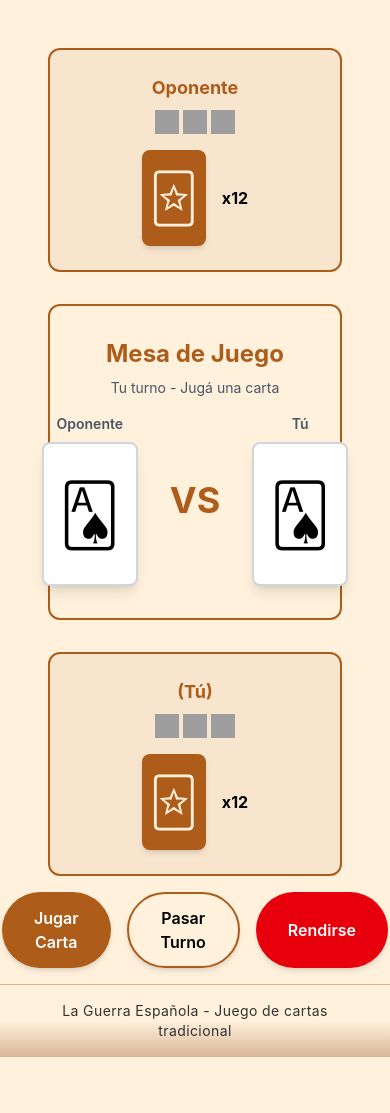
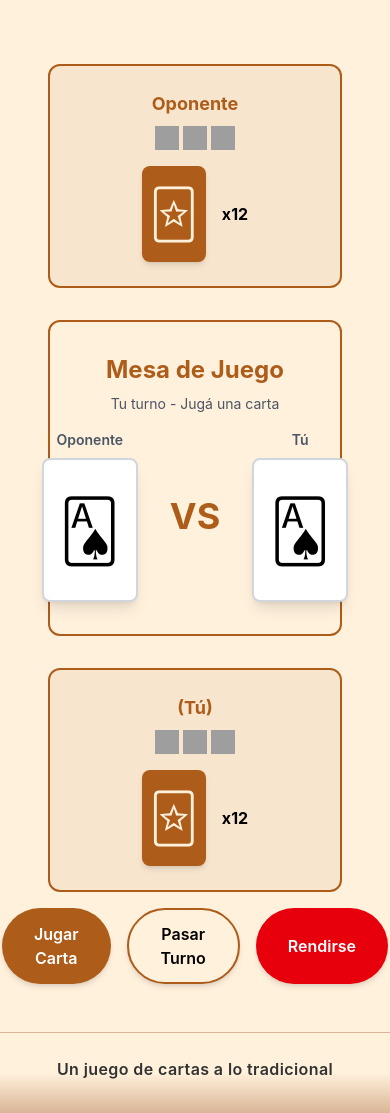
Before and after one commit to FabrizioJordan/proyectoTC3-2026, a PHP site: page /tablero in a window 390 px wide. Shown: the part 87-1200 px from the top of the page. Before the commit the page ends 1144 px from the top, so only its background shows below. Run offline with PHP 8.4, Linux system fonts and the light colour scheme; grey boxes are pictures that could not be loaded.

Commit message:
fix del error de responsive en (tablero, login, register) mejorado el footer general

```diff
--- a/php/app/Views/auth/dashboard.php
+++ b/php/app/Views/auth/dashboard.php
@@ -153,7 +153,6 @@
 
     <footer class="bg-linear-to-t from-[#d9b596] via-[#fff1dc] to-[#fff1dc] px-8 py-6 border-[#d9b596] border-t-1 font-[Inter] text-[#323232] text-center tracking-wide">
         <p class="font-semibold mb-2">Un juego de cartas a lo tradicional</p>
-        <p class="text-sm text-gray-600">2026 La Guerra Española - Casi ningún derecho reservado</p>
     </footer>
 </body>
 </html>
--- a/php/app/Views/auth/login.php
+++ b/php/app/Views/auth/login.php
@@ -6,7 +6,7 @@
     <title>Inicio de Sesión</title>
     <script src="https://cdn.jsdelivr.net/npm/@tailwindcss/browser@4"></script>
 </head>
-<body class="bg-[#fff1dc] min-h-screen flex items-center justify-center">
+<body class="bg-[#fff1dc] pt-8 flex items-center justify-center">
 
     <div class="bg-white shadow-lg min-w-full sm:min-w-auto min-h-[100vh] sm:min-h-auto py-14 px-16 sm:px-8 sm:py-8 md:px-10 md:py-10 border-0 sm:border-1 sm:border-[#ad5c19] rounded-none sm:rounded-3xl">
 
--- a/php/app/Views/auth/register.php
+++ b/php/app/Views/auth/register.php
@@ -6,7 +6,7 @@
     <title>Registro de Usuario</title>
     <script src="https://cdn.jsdelivr.net/npm/@tailwindcss/browser@4"></script>
 </head>
-<body class="bg-[#fff1dc] min-h-screen flex items-center justify-center">
+<body class="bg-[#fff1dc] py-8 flex items-center justify-center">
 
     <div class="bg-white shadow-lg min-w-full sm:min-w-auto min-h-[100vh] sm:min-h-auto py-6 px-16 sm:px-8 sm:py-6 md:px-10 md:py-6 border-0 sm:border-1 sm:border-[#ad5c19] rounded-none sm:rounded-3xl py-6">
 
--- a/php/app/Views/auth/tablero.php
+++ b/php/app/Views/auth/tablero.php
@@ -6,7 +6,7 @@
     <title>Tablero - La Guerra Española</title>
     <script src="https://cdn.jsdelivr.net/npm/@tailwindcss/browser@4"></script>
 </head>
-<body class="bg-[#fff1dc] font-[Inter] min-h-screen flex flex-col">
+<body class="bg-[#fff1dc] font-[Inter] flex flex-col">
 
 
     <!-- Barra de navegación -->
@@ -21,19 +21,19 @@
                             <span class="font-medium text-sm sm:text-base">Inicio</span>
                         </a>
                     </li>
-                    <li class="" hidden>
+                    <li class="hidden">
                         <a class="flex flex-row items-center gap-1 sm:gap-2" href="/perfil">
                             <img class="w-5 sm:w-6 h-5 sm:h-6" src="/assets/icons/profile.svg" alt="Perfil Icon">
                             <span class="font-medium text-sm sm:text-base">Perfil</span>
                         </a>
                     </li>
-                    <li class="" hidden>
+                    <li class="hidden">
                         <a class="flex flex-row items-center gap-1 sm:gap-2" href="/tablero">
                             <img class="w-4 sm:w-5 h-4 sm:h-5" src="/assets/icons/card-casino.svg" alt="Icono de tablero">
                             <span class="font-medium text-sm sm:text-base">Tablero</span>
                         </a>
                     </li>
-                    <li class="" hidden>
+                    <li class="hidden">
                         <a class="flex flex-row items-center gap-1 sm:gap-2" href="/logout">
                             <img class="w-5 sm:w-6 h-5 sm:h-6" src="/assets/icons/sign-out.svg" alt="Icono de salida">
                             <span class="font-medium text-sm sm:text-base">Salir</span>
@@ -45,7 +45,7 @@
     </header>
 
     <!-- Tablero de juego -->
-    <main class="flex flex-col px-12 pt-12 pb-4 gap-4 sm:gap-10">
+    <main class="flex flex-col px-12 pt-16 pb-12 gap-4 sm:gap-10">
 
         <section class="flex flex-col md:flex-row gap-8">
 
@@ -157,8 +157,8 @@
     </main>
 
     <!-- Footer -->
-    <footer class="bg-linear-to-t from-[#d9b596] via-[#fff1dc] to-[#fff1dc] px-8 py-4 border-[#d9b596] border-t-1 font-[Inter] text-[#323232] text-center tracking-wide">
-        <p class="text-sm">La Guerra Española - Juego de cartas tradicional</p>
+    <footer class="bg-linear-to-t from-[#d9b596] via-[#fff1dc] to-[#fff1dc] px-8 py-6 border-[#d9b596] border-t-1 font-[Inter] text-[#323232] text-center tracking-wide">
+        <p class="font-semibold mb-2">Un juego de cartas a lo tradicional</p>
     </footer>
 
 </body>
```
